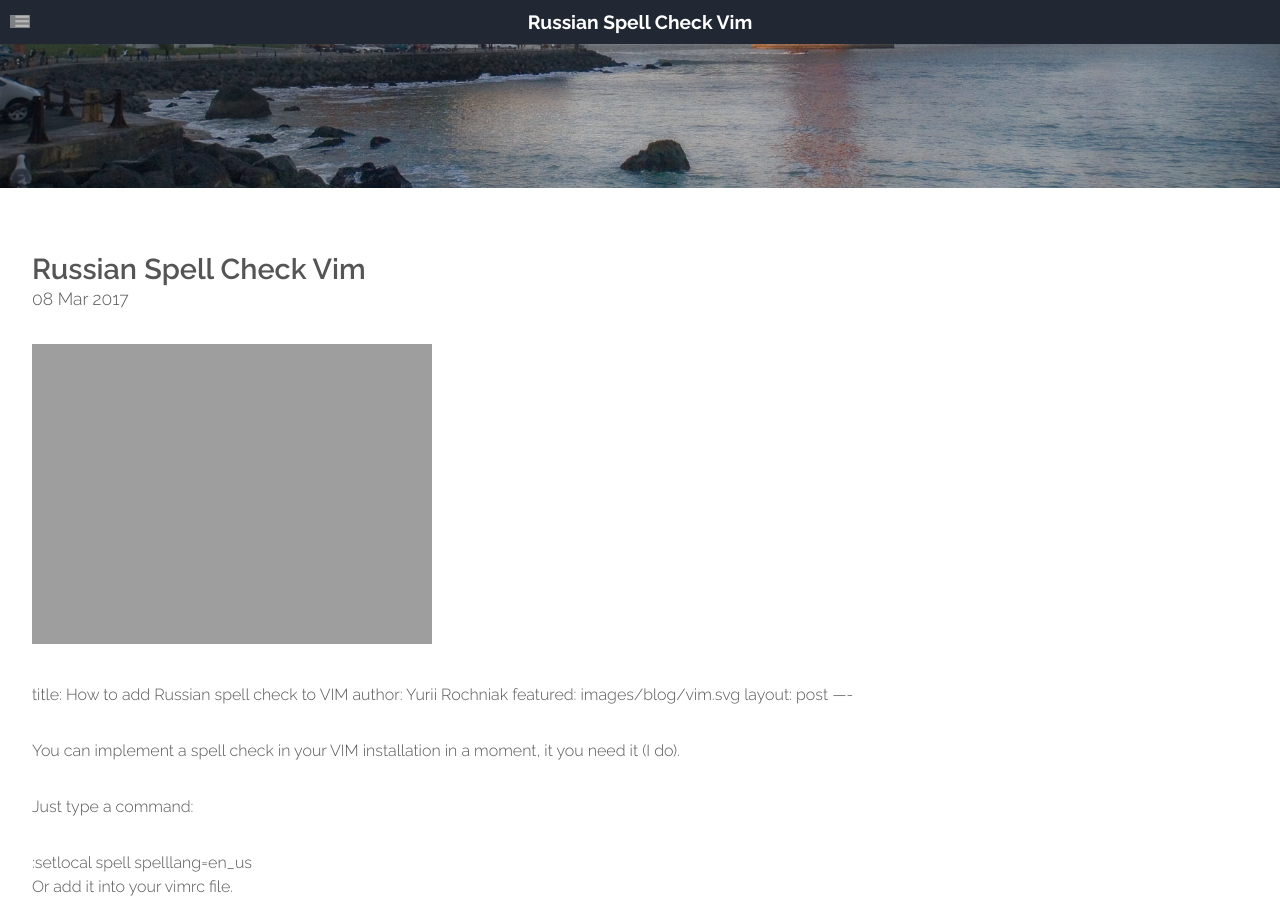
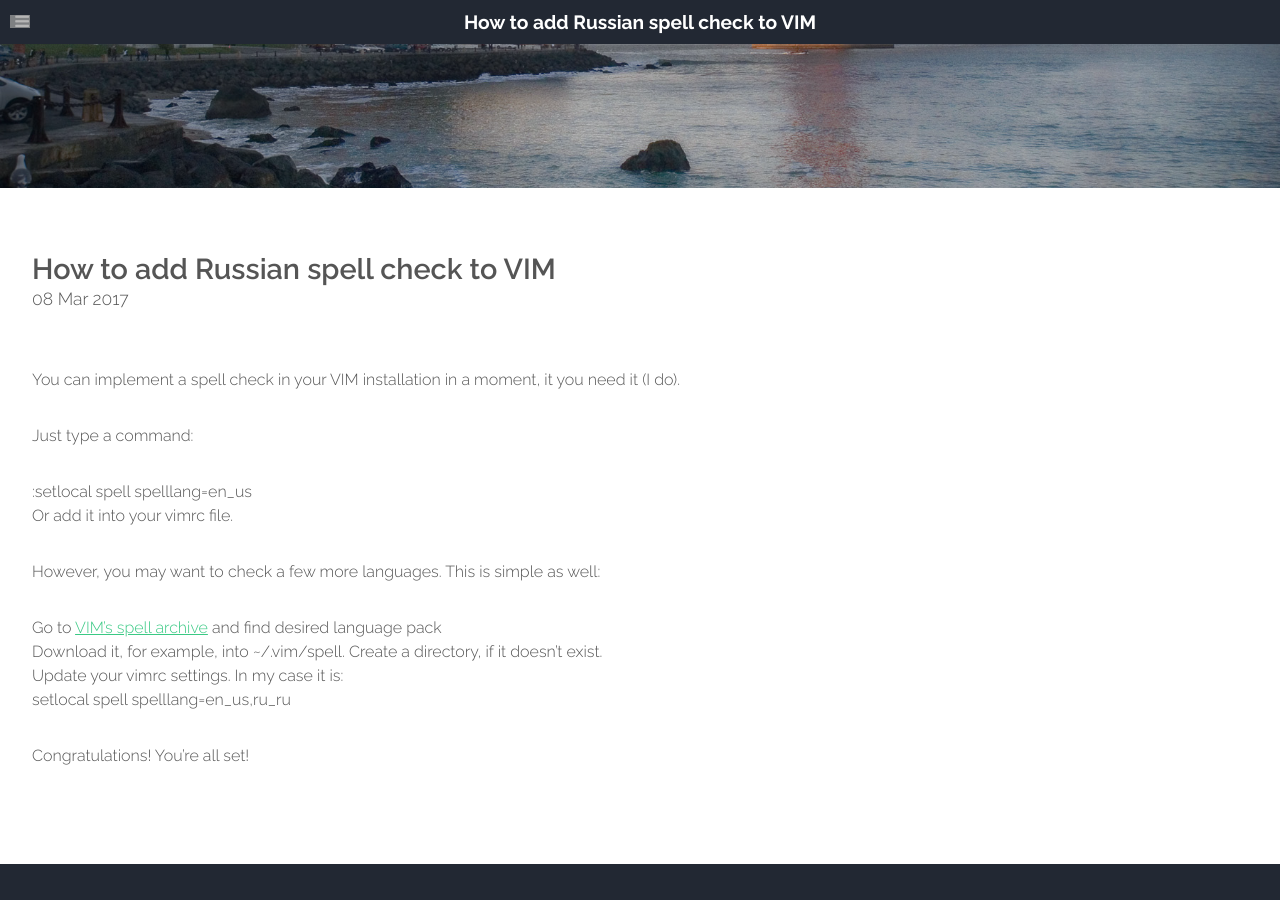
Before and after one commit to grem11n/grem11n.github.io, a Jekyll site: the page built from blog/_posts/2017-03-08-russian-spell-check-vim.md, in a window 1280 px wide and 900 px high. Built offline with Jekyll 4.4.1, drawn with Linux system fonts in a browser that asks for light colours; our own code applies the rules of GitHub Pages for plain Markdown files.

Commit message:
fix the post

```diff
--- a/blog/_posts/2017-03-08-russian-spell-check-vim.md
+++ b/blog/_posts/2017-03-08-russian-spell-check-vim.md
@@ -1,9 +1,10 @@
-----
+---
 title: How to add Russian spell check to VIM
-author: Yurii Rochniak
 featured: images/blog/vim.svg
+date: 2017-03-08 21:07:30 +0200
+categories: blog
 layout: post
-----
+---
 
 You can implement a spell check in your VIM installation in a moment, it you need it (I do).
 
```
